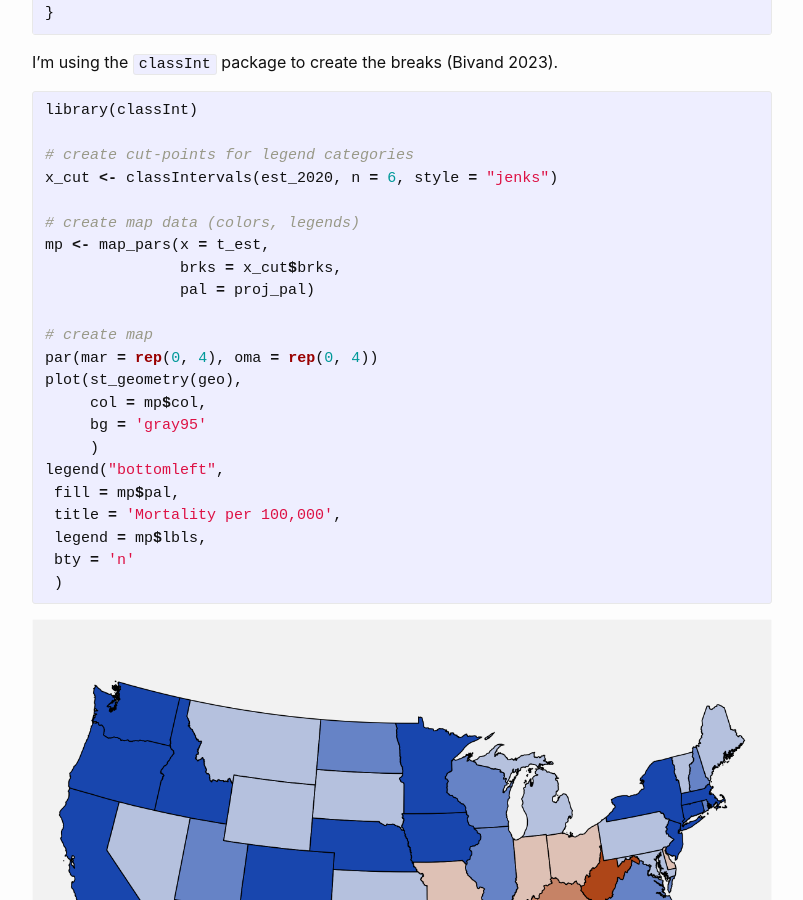
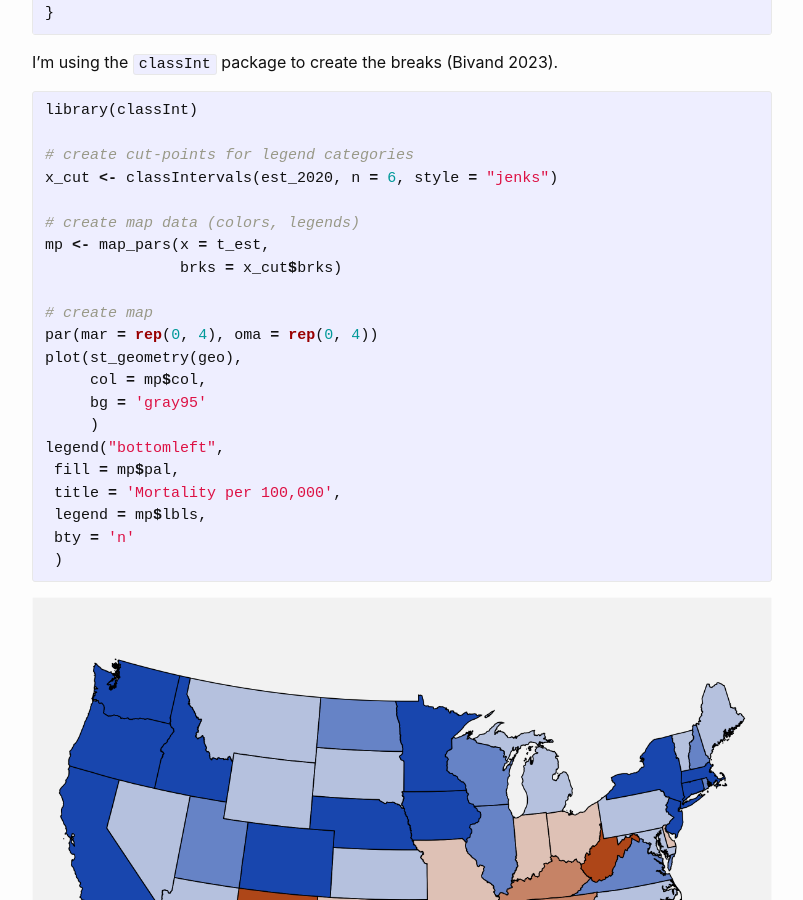
Before and after one commit to ConnorDonegan/connordonegan.github.io, a Jekyll site: the page built from _posts/2025-01-08-space-time-mortality.markdown, in a window 1280 px wide and 900 px high, scrolled down 27740 px. Shown: the whole window, without its empty margins (238-1041 px from the left). Built offline with Jekyll 4.4.1, drawn with Linux system fonts in a browser that asks for light colours; comment, search, counter and statistics services are not loaded.

Commit message:
code typo in post

```diff
--- a/_posts/2025-01-08-space-time-mortality.markdown
+++ b/_posts/2025-01-08-space-time-mortality.markdown
@@ -1346,8 +1346,7 @@ x_cut <- classIntervals(est_2020, n = 6, style = "jenks")
 
 # create map data (colors, legends)
 mp <- map_pars(x = t_est,
-               brks = x_cut$brks,
-               pal = proj_pal)
+               brks = x_cut$brks)
 
 # create map
 par(mar = rep(0, 4), oma = rep(0, 4))
```
